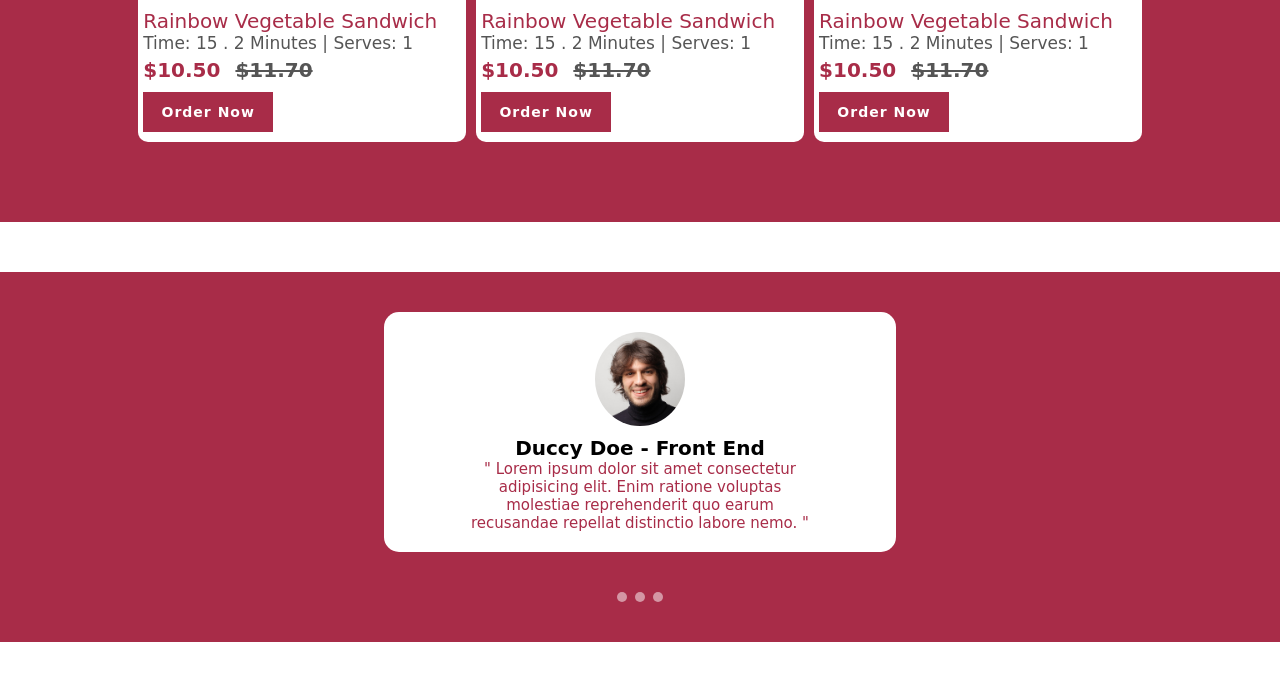
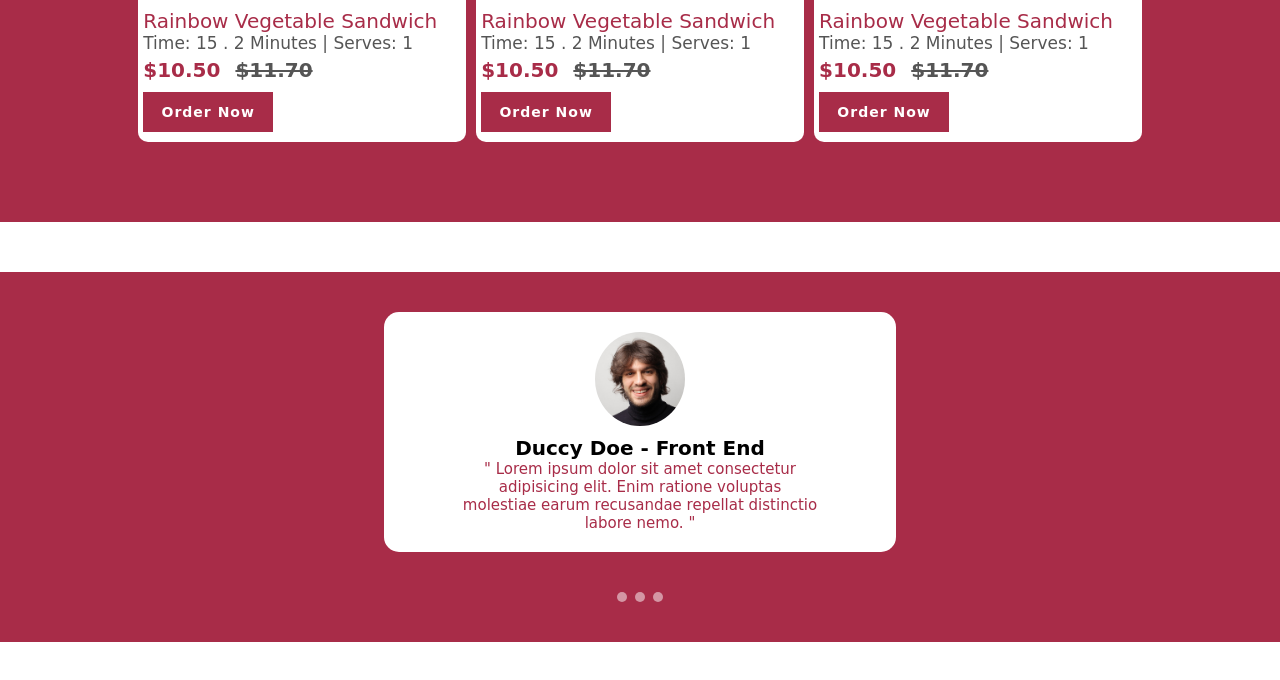
Before and after one commit to danishsk4/Foodie-Danish, a plain HTML site: page index.html in a window 1280 px wide. Shown: the part 3674-4354 px from the top of the page. Drawn offline with nearby package versions, Linux system fonts and the light colour scheme; a web font is replaced by a local one.

Commit message:
Update index.html

```diff
--- a/index.html
+++ b/index.html
@@ -317,8 +317,7 @@
                 <!-- slider-text -->
                 <div class="slider-text">
                     <h1>Duccy Doe - Front End</h1>
-                    <p>" Lorem ipsum dolor sit amet consectetur adipisicing elit. Enim ratione voluptas molestiae
-                        reprehenderit quo earum recusandae repellat distinctio labore nemo. "</p>
+                    <p>" Lorem ipsum dolor sit amet consectetur adipisicing elit. Enim ratione voluptas molestiae earum recusandae repellat distinctio labore nemo. "</p>
                 </div>
             </div>
             <div class="slide" id="slide-2">
```
